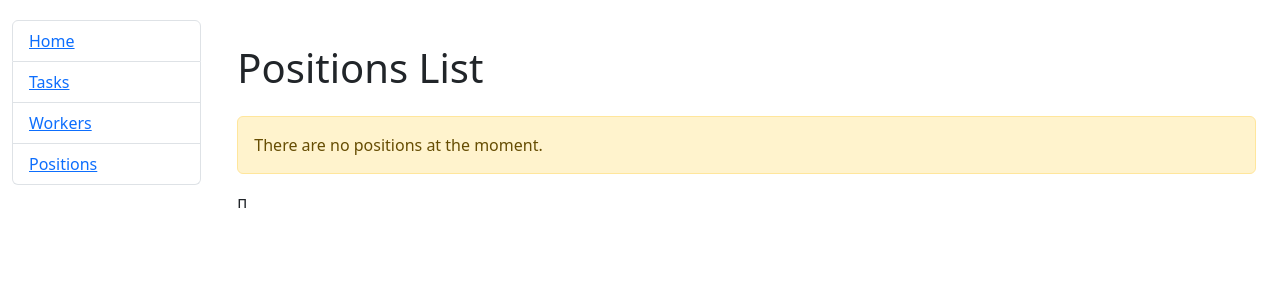
After one commit to NazarSlavych/IT-project-manager, a Django app: page /positions in a window 1280 px wide. The commit adds this page. Shown: the top 300 px of the page. Run offline with Django 5.2, Linux system fonts and the light colour scheme; data that the repository does not hold is empty.

Commit message:
Add page positions (sidebar, views, template update to

```diff
--- a/manager/urls.py
+++ b/manager/urls.py
@@ -1,6 +1,6 @@
 from django.urls import path
 
-from .views import index, TaskListView, WorkersListView, TaskDetailView, WorkerDetailView
+from .views import index, TaskListView, WorkersListView, TaskDetailView, WorkerDetailView, PositionsListView
 
 urlpatterns = [
     path("", index, name="index"),
@@ -8,6 +8,7 @@ urlpatterns = [
     path("tasks/<int:pk>", TaskDetailView.as_view(), name="task-detail"),
     path("workers", WorkersListView.as_view(), name="workers"),
     path("workers/<int:pk>", WorkerDetailView.as_view(), name="worker-detail"),
+    path("positions", PositionsListView.as_view(), name="positions"),
 ]
 
 
--- a/manager/views.py
+++ b/manager/views.py
@@ -1,7 +1,7 @@
 from django.db.models import Count
 from django.shortcuts import render
 from django.views import generic
-from manager.models import Task, Worker
+from manager.models import Task, Worker, Position
 
 
 def index(request):
@@ -19,7 +19,6 @@ def index(request):
 class TaskListView(generic.ListView):
     model = Task
     context_object_name = "task_list"
-    template_name = "manager/task_list.html"
 
 
 class TaskDetailView(generic.DetailView):
@@ -34,3 +33,7 @@ class WorkersListView(generic.ListView):
 
 class WorkerDetailView(generic.DetailView):
     model = Worker
+
+
+class PositionsListView(generic.ListView):
+    model = Position
--- a/templates/includes/sidebar.html
+++ b/templates/includes/sidebar.html
@@ -2,4 +2,5 @@
   <li class="list-group-item"><a href="{% url 'manager:index' %}">Home</a></li>
   <li class="list-group-item"><a href="{% url 'manager:tasks' %}">Tasks</a></li>
   <li class="list-group-item"><a href="{% url 'manager:workers' %}">Workers</a></li>
+  <li class="list-group-item"><a href="{% url 'manager:positions' %}">Positions</a></li>
 </ul>
--- /dev/null
+++ b/templates/manager/position_list.html
@@ -0,0 +1,19 @@
+{% extends "base.html" %}
+{% block content %}
+  <div class="container mt-4">
+    <h1 class="mb-4">Positions List</h1>
+    {% if position_list %}
+      <ul class="list-group">
+        {% for position in position_list %}
+          <li class="list-group-item d-flex justify-content-between align-items-center">
+            {{ position.name }}
+          </li>
+        {% endfor %}
+      </ul>
+    {% else %}
+      <div class="alert alert-warning" role="alert">
+        There are no positions at the moment.
+      </div>п
+    {% endif %}
+  </div>
+{% endblock %}
```
Also changed, not shown: manager/migrations/0002_alter_task_assignees.py (added), manager/migrations/0003_alter_worker_position.py (added).
